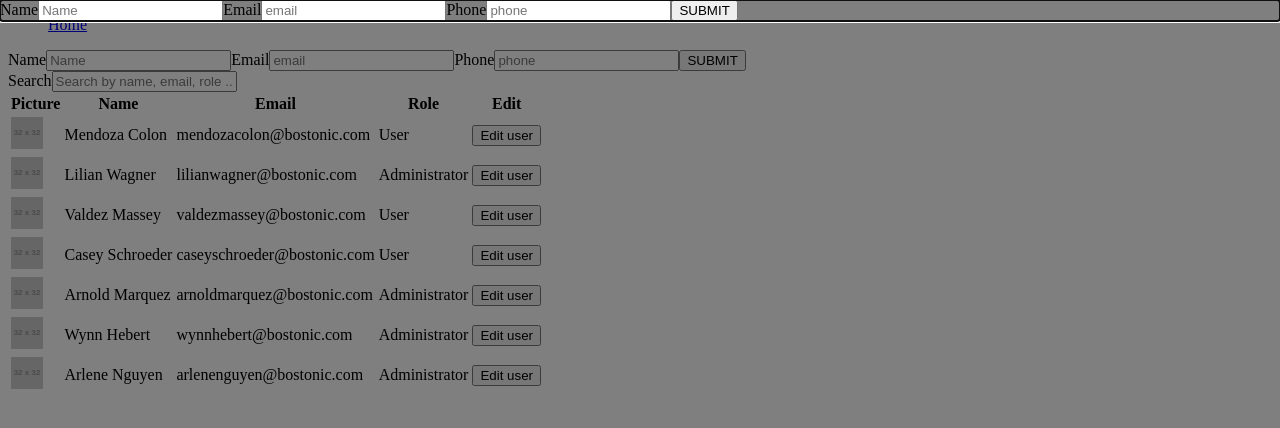
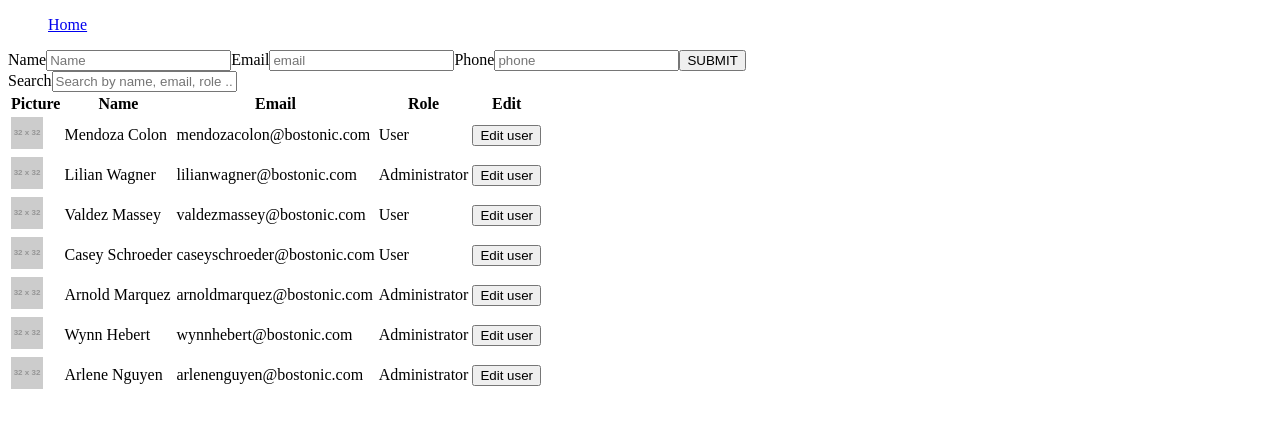
Before and after one commit to dinotudor/modals-and-filter, a React (Create React App) app: page / in a window 1280 px wide. Shown: the top 428 px of the page. Built offline with nearby package versions, Linux system fonts and the light colour scheme.

Commit message:
add sass structure

```diff
--- a/src/components/Add2.js
+++ b/src/components/Add2.js
@@ -12,7 +12,7 @@ class Add2 extends Component {
       email: '',
       phone: '',
       role: 'user',
-      open: true,
+      open: false,
     }
 }
 
--- a/src/components/AddUser.js
+++ b/src/components/AddUser.js
@@ -18,18 +18,18 @@ class AddUser extends Component {
   handleFormSubmit = (event) => {
     event.preventDefault();
     this.props.addUser(this.state);
-    this.setState({ name: '', email: '', phone: '' });
-  };
+    this.setState({ name: '', email: '', phone: '' })
+  }
 
   handleChange(event) {
-    event.preventDefault();
-    let { name, value } = event.target;
-    this.setState( { [name]: value } );
+    event.preventDefault()
+    let { name, value } = event.target
+    this.setState( { [name]: value } )
   }
   render(){
 
   return (
-    <div>
+    <div className="add-user">
       <form onSubmit={this.handleFormSubmit}>
       <label>Name</label>
       <input type="text" name="name" placeholder="Name" onChange={(e) => this.handleChange(e)} value={this.state.name} required />
@@ -48,4 +48,4 @@ class AddUser extends Component {
 }
 }
 
-export default AddUser;
+export default AddUser
--- a/src/components/Home.js
+++ b/src/components/Home.js
@@ -3,8 +3,6 @@ import usersData from './../assets/users.json'
 import EditUser from './EditUser'
 import AddUser from './AddUser'
 import Modal from '@material-ui/core/Modal'
-//TEST
-import Add2 from './Add2'
 
 const style = {
   background: 'pink',
@@ -53,24 +51,22 @@ export default class Home extends Component {
 
   addUserHandler = (newUser) => {
     const usersCopy = [...this.state.users]
-    usersCopy.push(newUser);
+    usersCopy.push(newUser)
 
     this.setState({ users: usersCopy })
   }
-
 
   render() {
     let filteredUsers = this.state.users.filter(
       (users) => {
         return users.name.toLowerCase().indexOf(this.state.search.toLowerCase()) !==-1 ||
         users.email.toLowerCase().indexOf(this.state.search.toLowerCase()) !==-1 ||
-        users.role.toLowerCase().indexOf(this.state.search.toLowerCase()) !==-1;
+        users.role.toLowerCase().indexOf(this.state.search.toLowerCase()) !==-1
       }
     )
     return(
       <div>
         <AddUser addUser={this.addUserHandler}/>
-        <Add2 addUser={this.addUserHandler} closeModal={this.handleClose} to="/Add2">Add2</Add2>
         <label>Search</label>
           <input
             className="input"
--- a/src/components/Navbar.js
+++ b/src/components/Navbar.js
@@ -1,5 +1,5 @@
-import React from 'react';
-import { Link } from 'react-router-dom';
+import React from 'react'
+import { Link } from 'react-router-dom'
 
 export default function Navbar() {
   return (
@@ -7,8 +7,6 @@ export default function Navbar() {
       <nav>
         <ul>
           <Link to="/">Home</Link>
-          {/* <Link to="/edit">Edit</Link> */}
-          {/* <Link to="/AddUser">New User</Link> */}
         </ul>
       </nav>
     </div>
--- /dev/null
+++ b/src/scss/components/_add-user.scss
@@ -0,0 +1,4 @@
+.add-user {
+  border: 1px solid #000;
+  background: #000
+}
--- /dev/null
+++ b/src/scss/main.css
@@ -0,0 +1,5 @@
+.add-user {
+  border: 1px solid #000;
+  background: #000;
+}
+/*# sourceMappingURL=main.css.map */
--- a/src/scss/main.scss
+++ b/src/scss/main.scss
@@ -0,0 +1,4 @@
+@import './pages/home';
+@import './components/modal';
+@import './components/button';
+@import './components/add-user'
```
Also changed, not shown: src/App.js (+5 -5 lines), 2 other files (tests, documents, lock files or other folders). Lines whose indentation alone changed are shown as unchanged.
